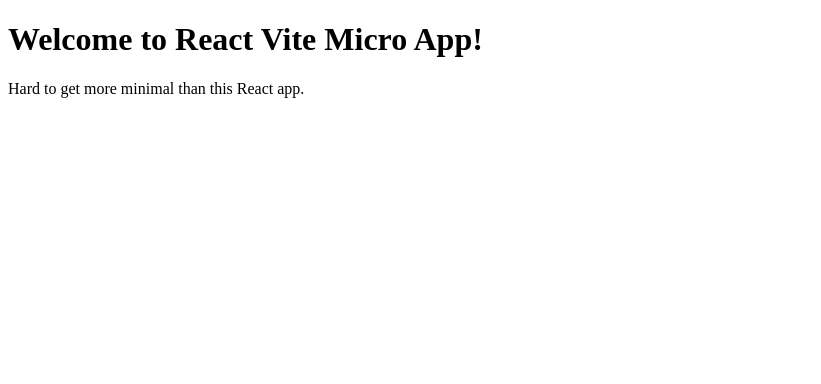
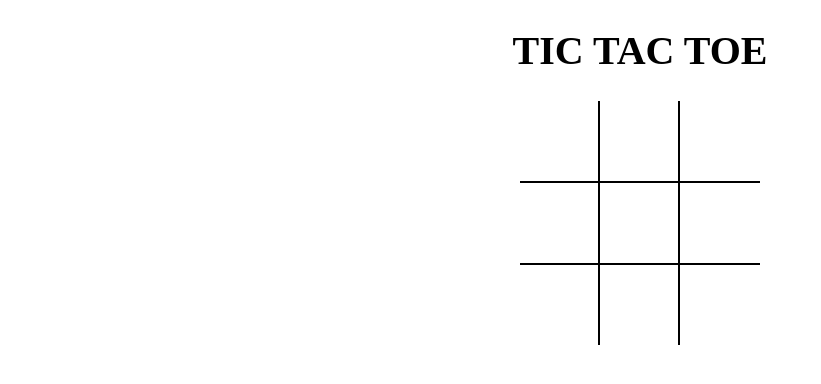
Before and after one commit to ShreyaMBelanekar42/tictactoe, a React (Vite) app: page / in a window 1280 px wide. Shown: the top 384 px of the page, without its empty margins (0-821 px from the left). Built offline with nearby package versions, Linux system fonts and the light colour scheme.

Commit message:
added board state and also react events

```diff
--- a/index.html
+++ b/index.html
@@ -1,7 +1,8 @@
 <!DOCTYPE html>
 <html>
   <head>
-    <title>React Vite Micro App</title>
+    <title>TIC TAC TOE GAME</title>
+    <link rel="icon" type="image/png" href="/tictactoe/tic-tac-toe.png" />
   </head>
   <body>
     <div id="root"></div>
--- a/package.json
+++ b/package.json
@@ -27,6 +27,7 @@
     "eslint-plugin-react": "^7.31.8",
     "prettier": "^2.7.1",
     "rimraf": "^3.0.2",
+    "sass": "^1.54.9",
     "vite": "^3.0.2"
   },
   "babel": {
--- a/src/App.jsx
+++ b/src/App.jsx
@@ -1,8 +1,10 @@
 import React from "react";
+import Board from "./components/Board";
+import "./styles/root.scss";
 
 export default () => (
-  <>
-    <h1>Welcome to React Vite Micro App!</h1>
-    <p>Hard to get more minimal than this React app.</p>
-  </>
+  <div className="app">
+    <h1>TIC TAC TOE</h1>
+    <Board />
+  </div>
 );
--- /dev/null
+++ b/src/components/Board.jsx
@@ -0,0 +1,52 @@
+import React, {useState} from 'react'
+import Square from './Square'
+
+const Board = () => {
+  const [board, setBoard] = useState(Array(9).fill(null));
+  const [isXNext, setIsXNext] = useState(false);
+
+  const handleSquareClick = position => {
+    if (board[position]){
+      return;
+    }
+
+    setBoard(prev => {
+      return prev.map((square, pos) => {
+        if (pos === position) {
+          return isXNext ? 'X' : 'O';
+        }
+        return square;
+      });
+    });
+
+    setIsXNext(prev => !prev);
+  };
+
+const renderSquare = position => {
+  return(
+<Square value={board[position]} onClick={() => handleSquareClick(position)}/>
+  );
+};
+
+  return (
+    <div className='board'>
+        <div  className='board-row'>
+            {renderSquare(0)}
+            {renderSquare(1)}
+            {renderSquare(2)}
+        </div>
+        <div className='board-row'>
+        {renderSquare(3)}
+        {renderSquare(4)}
+        {renderSquare(5)}
+        </div>
+        <div className='board-row'>
+        {renderSquare(6)}
+        {renderSquare(7)}
+        {renderSquare(8)}
+        </div>
+    </div>
+  );
+};
+
+export default Board;
--- /dev/null
+++ b/src/components/Square.jsx
@@ -0,0 +1,11 @@
+import React from 'react';
+
+const Square = ({ value, onClick }) => {
+  return (
+    <button type="button" className="square" onClick={onClick}>
+      {value}
+    </button>
+  );
+};
+
+export default Square;
--- /dev/null
+++ b/src/styles/root.scss
@@ -0,0 +1,43 @@
+body {
+    padding: 0;
+    margin: 0;
+  }
+
+  button {
+    background: none;
+    border: none;
+    outline: none;
+    &:hover {
+     cursor: pointer;
+    }
+  }
+
+  .app {
+    font-size: 20px;
+    display: flex;
+    flex-direction: column;
+    align-items: center;
+  }
+
+  .board {
+    .board-row {
+      display: flex;
+      flex-direction: row;
+      border-bottom: 2px solid #000;
+      &:last-child {
+        border-bottom: none;
+      }
+      .square {
+        width: 80px;
+        height: 80px;
+        border-right: 2px solid #000;
+        font-size: 2.5rem;
+        padding: 0;
+        overflow: hidden;
+        transition: all 0.2s;
+        &:last-child {
+          border-right: none;
+        }
+      }
+    }
+  }
```
Also changed, not shown: tic-tac-toe.png (added), 1 other file (tests, documents, lock files or other folders).
